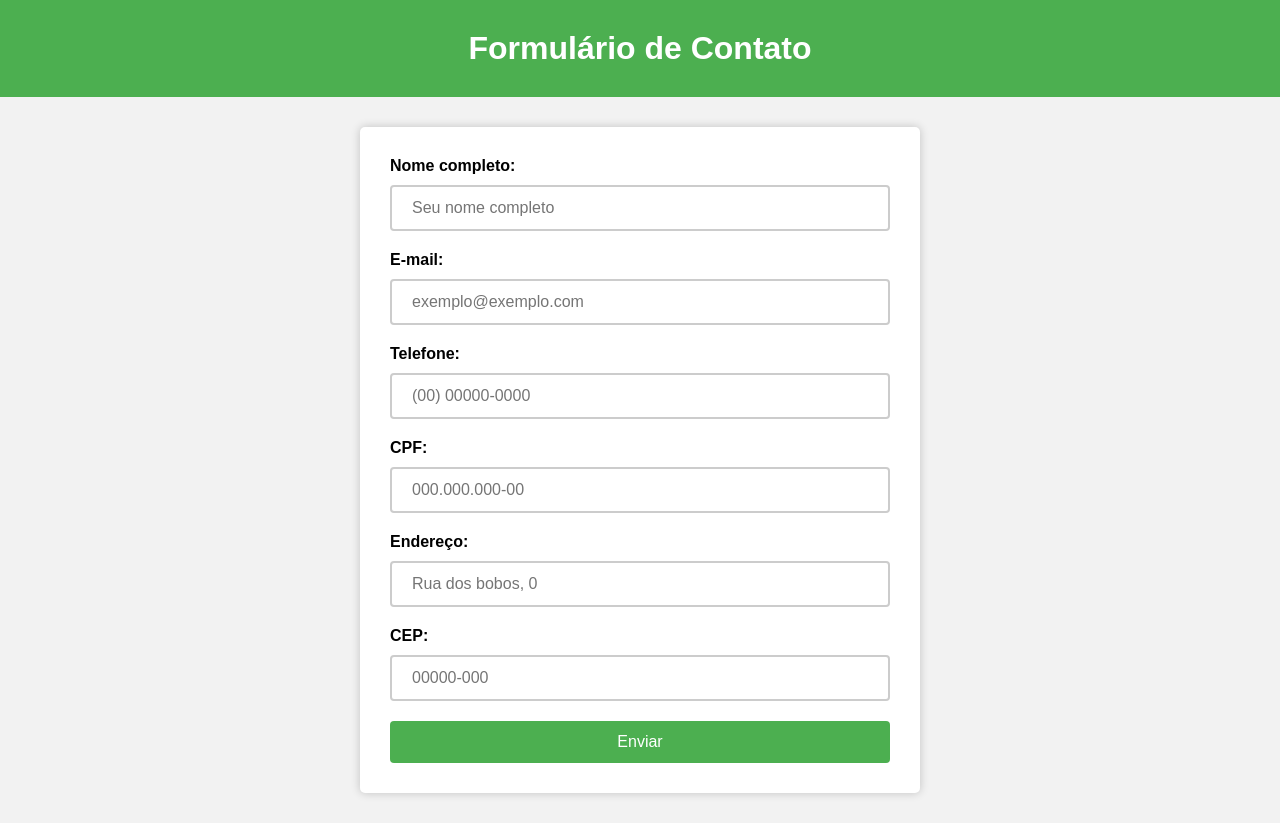
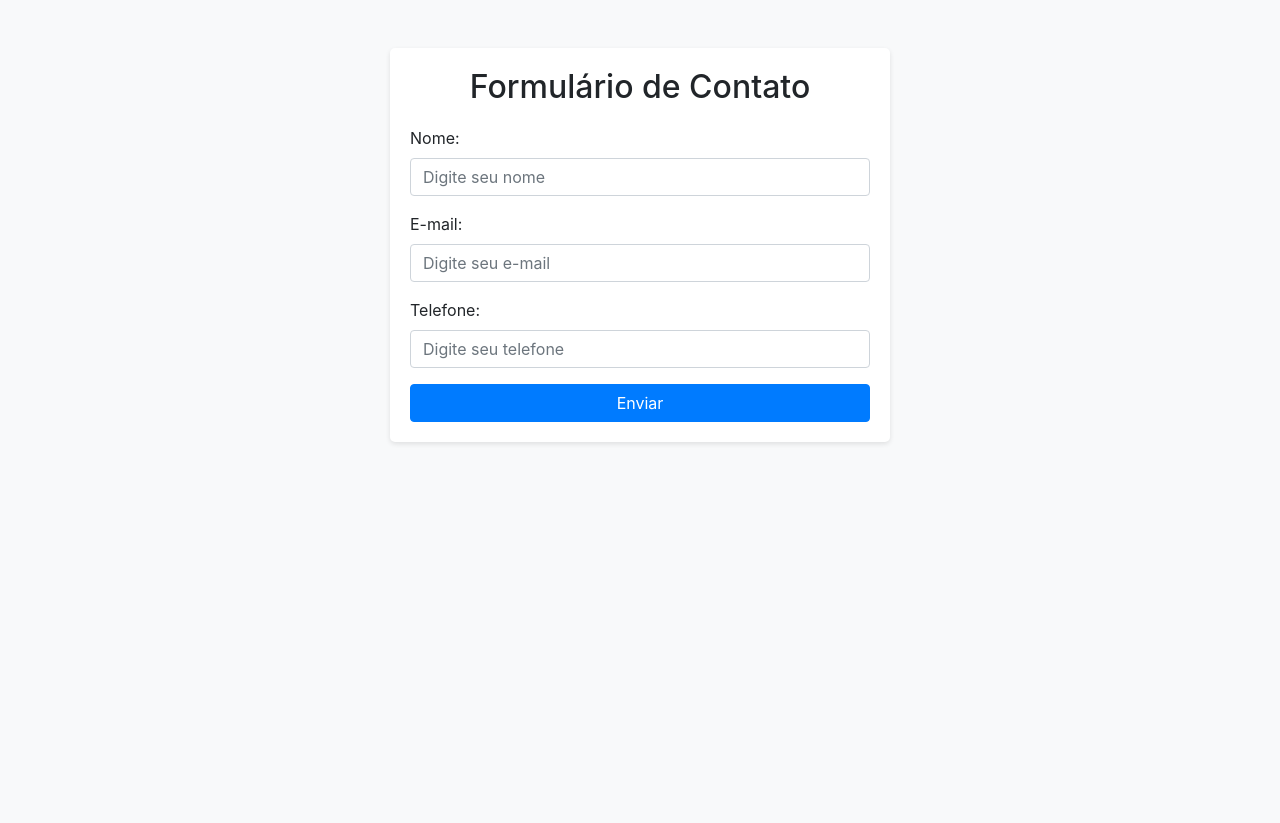
Before and after one commit to fawkscs/curso_ebac_frontend, a plain HTML site: page index.html in a window 1280 px wide. After the commit the page ends 800 px from the top, so only its background shows below. Drawn offline with nearby package versions, Linux system fonts and the light colour scheme.

Commit message:
projeto finalizado

```diff
--- a/index.html
+++ b/index.html
@@ -4,38 +4,54 @@
 <head>
   <meta charset="UTF-8">
   <meta http-equiv="X-UA-Compatible" content="IE=edge">
-  <meta name="viewport" content="width=device-width, initial-scale=1.0">
-  <link rel="stylesheet" href="main.css">
+  <link rel="stylesheet" href="https://maxcdn.bootstrapcdn.com/bootstrap/4.0.0/css/bootstrap.min.css">
   <title>Formulário</title>
+  <style>
+    body {
+      background-color: #f8f9fa;
+    }
+
+    .container {
+      max-width: 500px;
+      margin: 0 auto;
+      padding: 20px;
+      background-color: #ffffff;
+      border-radius: 5px;
+      box-shadow: 0 2px 5px rgba(0, 0, 0, 0.1);
+    }
+
+    .container h2 {
+      margin-bottom: 20px;
+      text-align: center;
+    }
+
+    .btn-submit {
+      width: 100%;
+    }
+  </style>
 </head>
 
 <body>
-  <h1>Formulário de Contato</h1>
-  <form>
-    <label for="nome">Nome completo:</label>
-    <input type="text" id="nome" name="nome" placeholder="Seu nome completo" required><br>
+  <div class="container mt-5">
+    <h2>Formulário de Contato</h2>
+    <form>
+      <div class="form-group">
+        <label for="nome">Nome:</label>
+        <input type="text" class="form-control" id="nome" placeholder="Digite seu nome">
+      </div>
+      <div class="form-group">
+        <label for="email">E-mail:</label>
+        <input type="email" class="form-control" id="email" placeholder="Digite seu e-mail">
+      </div>
+      <div class="form-group">
+        <label for="telefone">Telefone:</label>
+        <input type="tel" class="form-control" id="telefone" placeholder="Digite seu telefone">
+      </div>
+      <button type="submit" class="btn btn-primary btn-submit">Enviar</button>
+    </form>
+  </div>
 
-    <label for="email">E-mail:</label>
-    <input type="email" id="email" name="email" placeholder="exemplo@exemplo.com" required><br>
-
-    <label for="telefone">Telefone:</label>
-    <input type="text" id="telefone" name="telefone" placeholder="(00) 00000-0000" required><br>
-
-    <label for="cpf">CPF:</label>
-    <input type="text" id="cpf" name="cpf" placeholder="000.000.000-00" required><br>
-
-    <label for="endereco">Endereço:</label>
-    <input type="text" id="endereco" name="endereco" placeholder="Rua dos bobos, 0" required><br>
-
-    <label for="cep">CEP:</label>
-    <input type="text" id="cep" name="cep" placeholder="00000-000" required><br>
-
-    <input type="submit" value="Enviar" onclick="mostrarDados()">
-  </form>
-
-  <script src="https://code.jquery.com/jquery-3.6.0.min.js"></script>
-  <script src="https://cdnjs.cloudflare.com/ajax/libs/jquery.mask/1.14.16/jquery.mask.min.js"></script>
-  <script src="main.js"></script>
+  <script src="https://maxcdn.bootstrapcdn.com/bootstrap/4.0.0/js/bootstrap.min.js"></script>
 </body>
 
 </html>
--- a/main.css
+++ /dev/null
@@ -1,62 +0,0 @@
-      /* Estilos para o corpo da página */
-      body {
-        background-color: #f2f2f2;
-        font-family: Arial, sans-serif;
-        margin: 0;
-        padding: 0;
-      }
-
-      /* Estilos para o cabeçalho da página */
-      h1 {
-        background-color: #4caf50;
-        color: #fff;
-        margin: 0;
-        padding: 30px;
-        text-align: center;
-      }
-
-      /* Estilos para o formulário */
-      form {
-        background-color: #fff;
-        border-radius: 5px;
-        box-shadow: 0 0 10px rgba(0, 0, 0, 0.2);
-        margin: 30px auto;
-        max-width: 500px;
-        padding: 30px;
-      }
-
-      /* Estilos para os rótulos do formulário */
-      label {
-        display: block;
-        font-weight: bold;
-        margin-bottom: 10px;
-      }
-
-      /* Estilos para os campos de entrada do formulário */
-      input[type="text"],
-      input[type="email"] {
-        border: 2px solid #ccc;
-        border-radius: 4px;
-        box-sizing: border-box;
-        font-size: 16px;
-        margin-bottom: 20px;
-        padding: 12px 20px;
-        width: 100%;
-      }
-
-      /* Estilos para o botão de envio do formulário */
-      input[type="submit"] {
-        background-color: #4caf50;
-        border: none;
-        border-radius: 4px;
-        color: #fff;
-        cursor: pointer;
-        font-size: 16px;
-        padding: 12px 20px;
-        transition: background-color 0.2s;
-        width: 100%;
-      }
-
-      input[type="submit"]:hover {
-        background-color: #3e8e41;
-      }
--- a/main.js
+++ /dev/null
@@ -1,22 +0,0 @@
-$(document).ready(function () {
-	// Adicione a máscara para o campo de telefone
-	$('#telefone').mask('(00) 00000-0000');
-
-	// Adicione a máscara para o campo de CPF
-	$('#cpf').mask('000.000.000-00');
-
-	// Adicione a máscara para o campo de CEP
-	$('#cep').mask('00000-000');
-});
-
-function mostrarDados() {
-	const nome = document.getElementById("nome").value;
-	const email = document.getElementById("email").value;
-	const telefone = document.getElementById("telefone").value;
-	const cpf = document.getElementById("cpf").value;
-	const endereco = document.getElementById("endereco").value;
-	const cep = document.getElementById("cep").value;
-	alert("Nome: " + nome + "\nE-mail: " + email + "\n" +
-		"Telefone" + telefone + "\nCPF" + cpf + "\n" +
-		"Endereço: " + endereco + "\nCEP: " + cep);
-}
```
